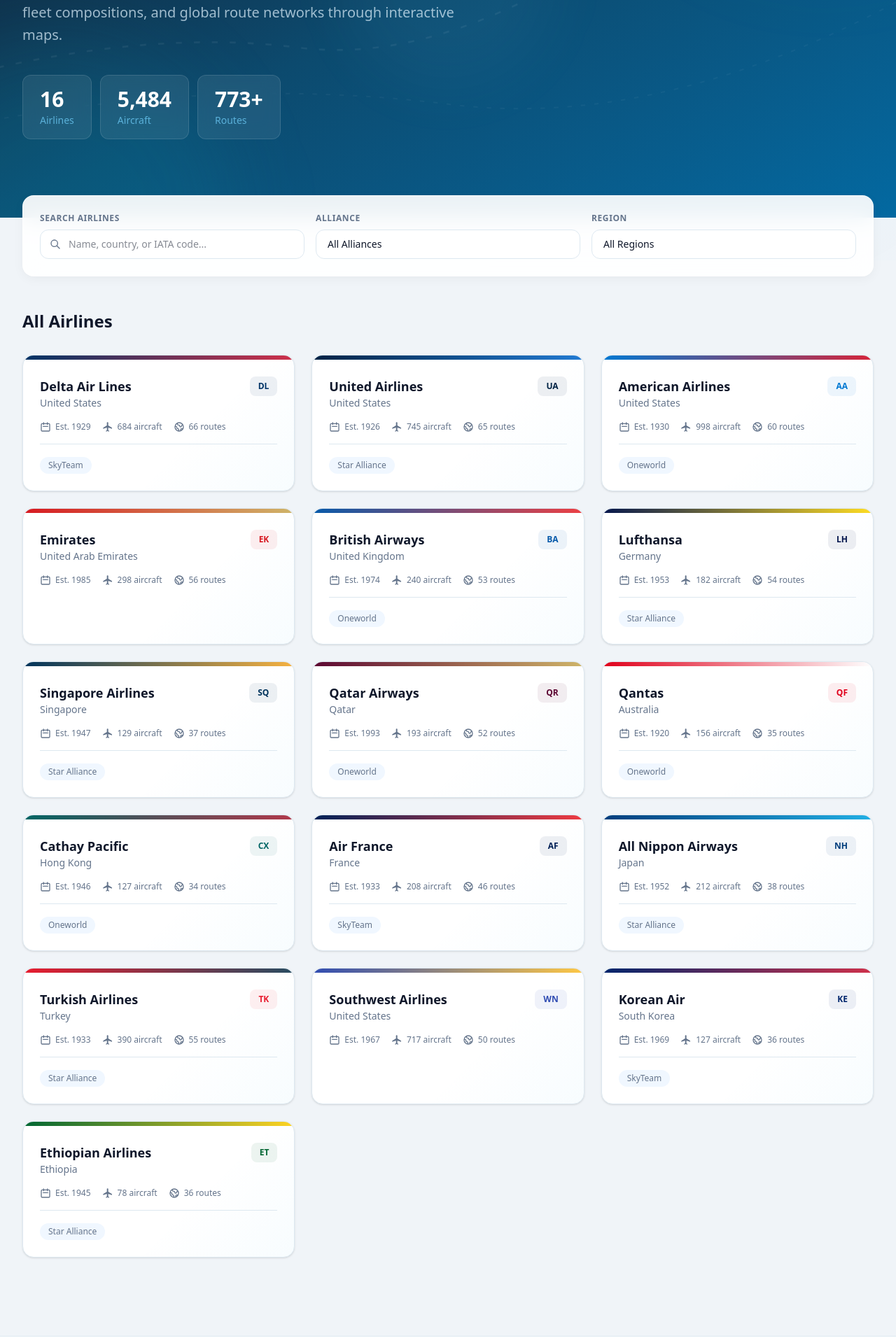
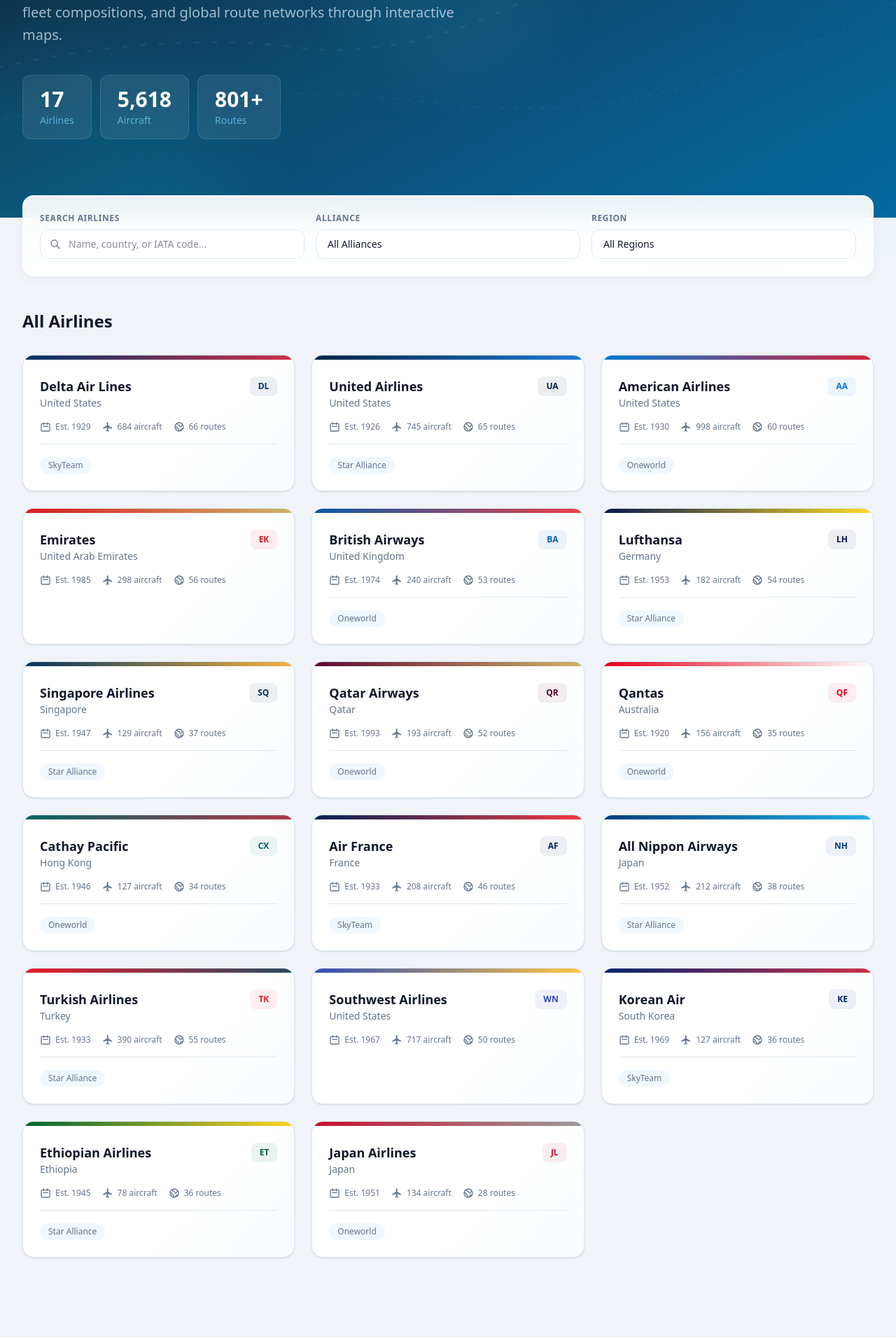
Before and after one commit to nwadhwani-create/random-project-1, a Next.js app in the folder airline-encyclopedia/: page / in a window 1280 px wide. Shown: the part 428-2340 px from the top of the page at 70% size. Built offline with nearby package versions, Linux system fonts and the light colour scheme.

Commit message:
Add Japan Airlines to airline encyclopedia
Co-authored-by: nwadhwani-create <nwadhwani-create@users.noreply.github.com>

```diff
--- a/airline-encyclopedia/src/data/airlines.ts
+++ b/airline-encyclopedia/src/data/airlines.ts
@@ -598,6 +598,38 @@ export const airlines: Airline[] = [
       route("ADD", "LOS"), route("ADD", "ACC"), route("ADD", "GRU"), route("ADD", "BOG"),
     ],
   },
+  {
+    slug: "japan-airlines",
+    name: "Japan Airlines",
+    iataCode: "JL",
+    icaoCode: "JAL",
+    country: "Japan",
+    founded: 1951,
+    headquarters: "Tokyo, Japan",
+    alliance: "Oneworld",
+    logoColor: "#C8102E",
+    accentColor: "#8C8C8C",
+    history: `Japan Airlines (JAL) was established on August 1, 1951, and became Japan's flag carrier shortly after its founding. The airline began international service in 1954 with a route connecting Tokyo and San Francisco via Wake Island and Honolulu, marking Japan's postwar return to global commercial aviation.\n\nThrough the 1960s to 1980s, JAL expanded rapidly across Asia, North America, and Europe, helped by Japan's strong economic growth and increasing international travel demand. The carrier developed a reputation for high service standards and became one of the most recognized premium airlines in the Asia-Pacific region.\n\nIn 1987, JAL was fully privatized, and in 2007 it joined the Oneworld alliance to strengthen global connectivity through partner airlines. Following financial challenges after the global recession, JAL entered and exited a major restructuring process in 2010-2011, emerging leaner and more profitable.\n\nToday, Japan Airlines operates an extensive domestic and international network from Tokyo's Haneda and Narita airports. The airline is known for attentive service, strong operational reliability, and a modern fleet that includes Airbus A350 and Boeing 787 aircraft.`,
+    fleet: [
+      { model: "A350-1000", manufacturer: "Airbus", count: 13, passengers: "239 (4-class)", range: "8,700 nmi", imageUrl: "https://upload.wikimedia.org/wikipedia/commons/thumb/3/3a/Japan_Airlines_Airbus_A350-1041_%28JA01WJ%29.jpg/1280px-Japan_Airlines_Airbus_A350-1041_%28JA01WJ%29.jpg", imageAlt: "Japan Airlines A350-1000", description: "JAL's newest flagship long-haul aircraft with updated premium cabin products." },
+      { model: "B787-9", manufacturer: "Boeing", count: 22, passengers: "239 (2-class)", range: "7,530 nmi", imageUrl: "https://upload.wikimedia.org/wikipedia/commons/thumb/d/d4/Japan_Airlines_Boeing_787-9_%28JA873J%29.jpg/1280px-Japan_Airlines_Boeing_787-9_%28JA873J%29.jpg", imageAlt: "Japan Airlines B787-9", description: "Core long-haul aircraft on routes to North America, Europe, and Asia." },
+      { model: "B787-8", manufacturer: "Boeing", count: 24, passengers: "206 (2-class)", range: "7,355 nmi", imageUrl: "https://upload.wikimedia.org/wikipedia/commons/thumb/e/eb/Japan_Airlines_Boeing_787-846_%28JA824J%29.jpg/1280px-Japan_Airlines_Boeing_787-846_%28JA824J%29.jpg", imageAlt: "Japan Airlines B787-8", description: "Versatile Dreamliner used for medium-to-long-haul international services." },
+      { model: "B777-300ER", manufacturer: "Boeing", count: 11, passengers: "244 (4-class)", range: "7,370 nmi", imageUrl: "https://upload.wikimedia.org/wikipedia/commons/thumb/5/59/Japan_Airlines_Boeing_777-346ER_%28JA731J%29.jpg/1280px-Japan_Airlines_Boeing_777-346ER_%28JA731J%29.jpg", imageAlt: "Japan Airlines B777-300ER", description: "Long-haul workhorse used on high-demand intercontinental routes." },
+      { model: "A350-900", manufacturer: "Airbus", count: 20, passengers: "369 (2-class)", range: "8,100 nmi", imageUrl: "https://upload.wikimedia.org/wikipedia/commons/thumb/7/73/Japan_Airlines_Airbus_A350-941_%28JA01XJ%29.jpg/1280px-Japan_Airlines_Airbus_A350-941_%28JA01XJ%29.jpg", imageAlt: "Japan Airlines A350-900", description: "Modern widebody primarily used on high-demand domestic trunk routes." },
+      { model: "A350-900ULR", manufacturer: "Airbus", count: 2, passengers: "239 (3-class)", range: "9,700 nmi", imageUrl: "https://upload.wikimedia.org/wikipedia/commons/thumb/4/4f/Japan_Airlines_A350-900_landing_at_Haneda_Airport.jpg/1280px-Japan_Airlines_A350-900_landing_at_Haneda_Airport.jpg", imageAlt: "Japan Airlines A350-900", description: "Long-range A350 variant planned for new ultra-long-haul routes." },
+      { model: "B737-800", manufacturer: "Boeing", count: 42, passengers: "165 (2-class)", range: "2,935 nmi", imageUrl: "https://upload.wikimedia.org/wikipedia/commons/thumb/e/ec/Japan_Airlines_Boeing_737-846_%28JA306J%29.jpg/1280px-Japan_Airlines_Boeing_737-846_%28JA306J%29.jpg", imageAlt: "Japan Airlines B737-800", description: "Narrowbody workhorse for domestic and short-haul regional operations." },
+    ],
+    hubs: [a.HND, a.NRT],
+    routes: [
+      route("HND", "JFK"), route("HND", "LAX"), route("HND", "SFO"), route("HND", "ORD"), route("HND", "SEA"),
+      route("HND", "LHR"), route("HND", "CDG"), route("HND", "FRA"), route("HND", "HEL"),
+      route("HND", "SIN"), route("HND", "BKK"), route("HND", "KUL"), route("HND", "DEL"), route("HND", "BOM"),
+      route("HND", "HKG"), route("HND", "ICN"), route("HND", "TPE"), route("HND", "SYD"),
+      route("NRT", "JFK"), route("NRT", "LAX"), route("NRT", "SFO"), route("NRT", "HNL"),
+      route("NRT", "MNL"), route("NRT", "CGK"), route("NRT", "PEK"), route("NRT", "PVG"),
+      route("NRT", "DXB"), route("NRT", "DOH"),
+    ],
+  },
 ];
 
 export function getAirlineBySlug(slug: string): Airline | undefined {
```
